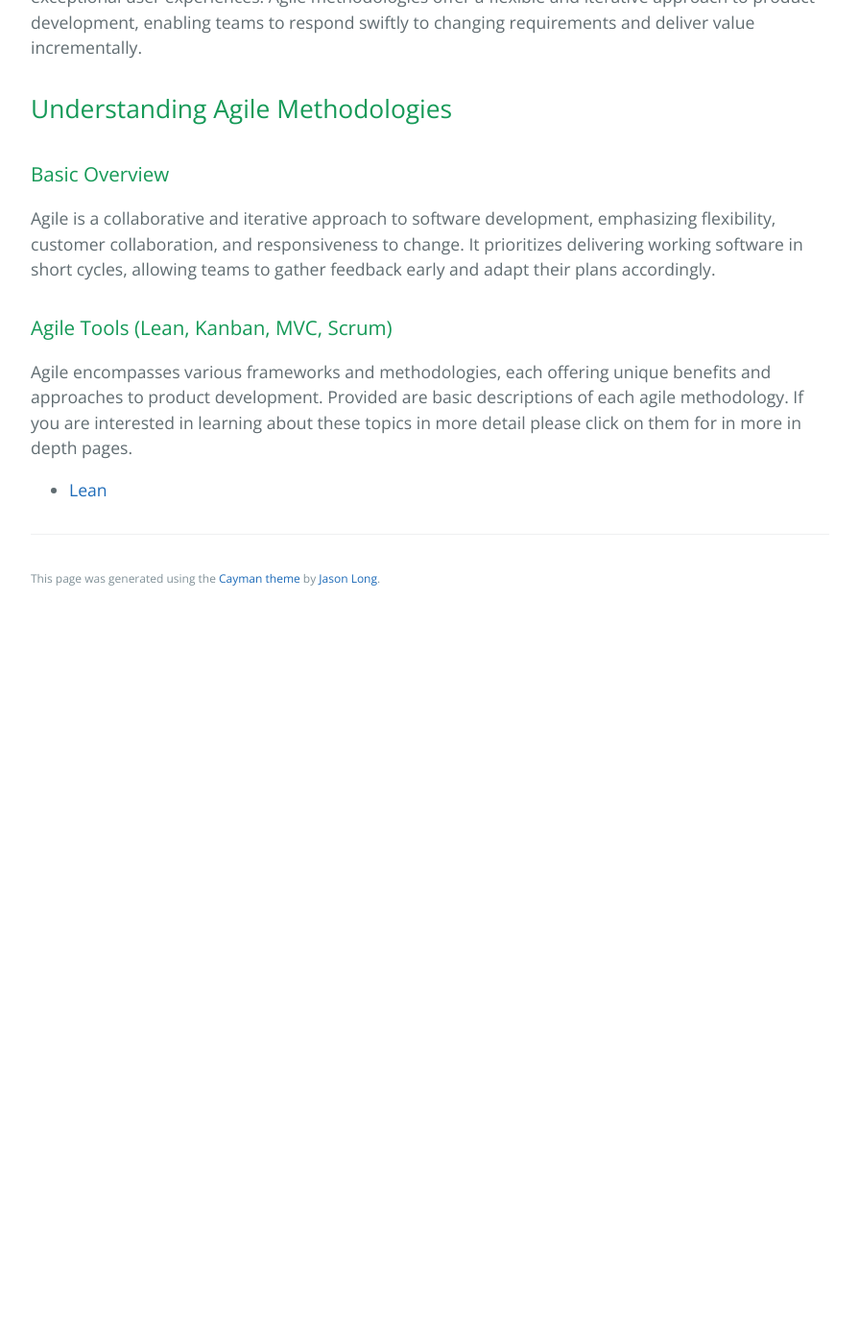
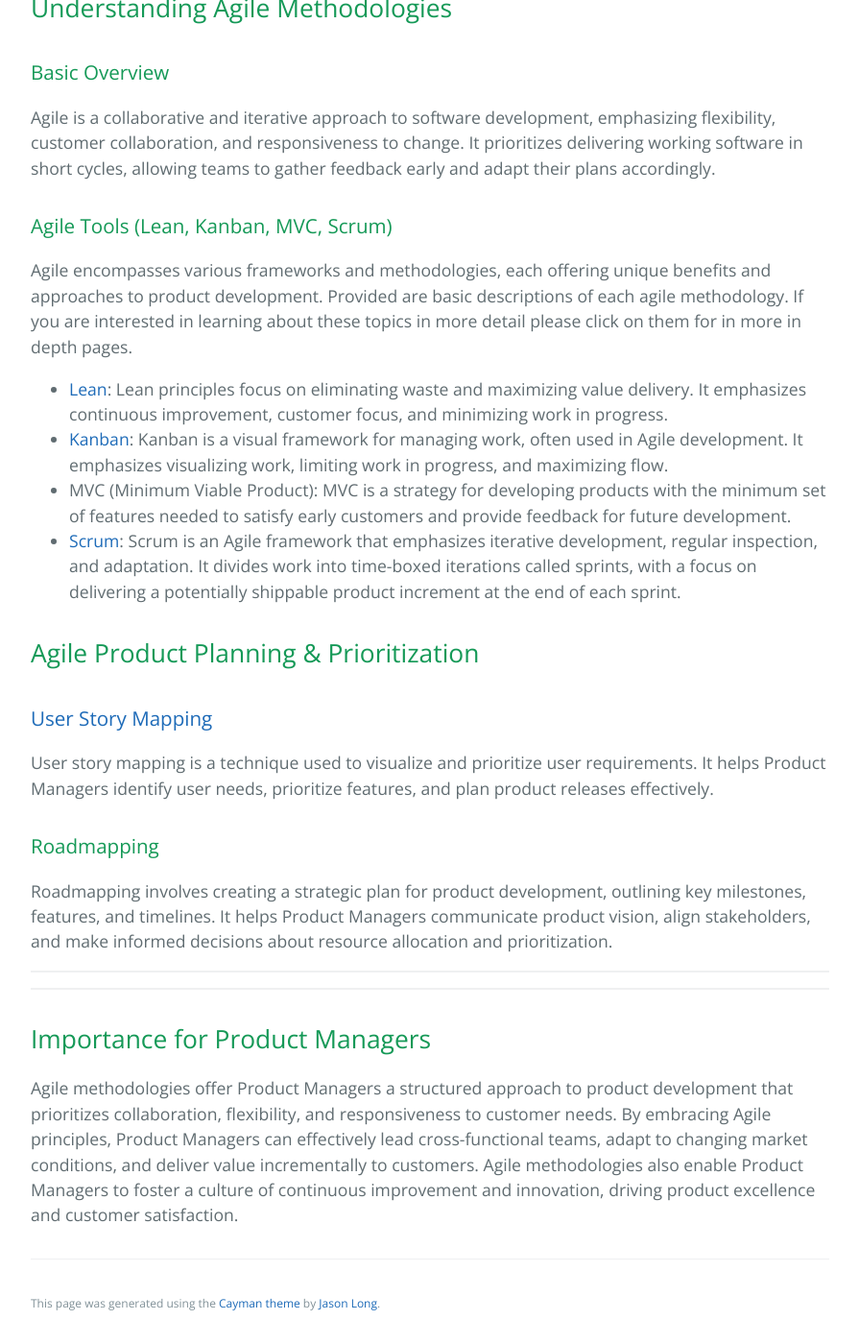
Before and after one commit to learning-software-engineering/learning-software-engineering.github.io, a Jekyll site: the page built from Topics/Product_Management/Agile_Methodologies_Product_Management.md, in a window 1280 px wide and 1400 px high, scrolled down 912 px. Shown: the whole window at 96% size, without its empty margins (192-1087 px from the left). Built offline with Jekyll 4.4.1, drawn with Linux system fonts in a browser that asks for light colours; our own code applies the rules of GitHub Pages for plain Markdown files; before the commit the page ends 1557 px from its top, so only the background shows below that; some of the changed text lies outside the part shown.

Commit message:
Update Agile_Methodologies_Product_Management.md
- added importance for product managers tab

```diff
--- a/Topics/Product_Management/Agile_Methodologies_Product_Management.md
+++ b/Topics/Product_Management/Agile_Methodologies_Product_Management.md
@@ -3,12 +3,8 @@
 
 ## Table of Contents
 - [Background](#back)
-- [Steps to Build a Product Development Strategy](#steps)
-  - [Conduct Market Research](#market-research)
-  - [Conduct Primary Research](#primary-research)
-  - [Build a Prototype And Test the Product](#prototype)
-  - [Launch the Product](#launch)
-- [Sources](#sources)
+- [Agile Tools](#tools)
+- [Importance for Product Managers](#pm)
 
 
 
@@ -23,7 +19,29 @@ In today's dynamic tech landscape, where adaptability and efficiency reign supre
 ### Basic Overview
 Agile is a collaborative and iterative approach to software development, emphasizing flexibility, customer collaboration, and responsiveness to change. It prioritizes delivering working software in short cycles, allowing teams to gather feedback early and adapt their plans accordingly.
 
+<a name="tools"></a>
 ### Agile Tools (Lean, Kanban, MVC, Scrum)
 Agile encompasses various frameworks and methodologies, each offering unique benefits and approaches to product development.
 Provided are basic descriptions of each agile methodology. If you are interested in learning about these topics in more detail please click on them for in more in depth pages.
-* [Lean](./../Software_Engineering/Lean.md)
+* [Lean](./../Software_Engineering/Lean.md): Lean principles focus on eliminating waste and maximizing value delivery. It emphasizes continuous improvement, customer focus, and minimizing work in progress.
+* [Kanban](./../Software_Engineering/Kanban.md): Kanban is a visual framework for managing work, often used in Agile development. It emphasizes visualizing work, limiting work in progress, and maximizing flow.
+* MVC (Minimum Viable Product): MVC is a strategy for developing products with the minimum set of features needed to satisfy early customers and provide feedback for future development.
+* [Scrum](./../Software_Engineering/Scrum.md): Scrum is an Agile framework that emphasizes iterative development, regular inspection, and adaptation. It divides work into time-boxed iterations called sprints, with a focus on delivering a potentially shippable product increment at the end of each sprint.
+
+## Agile Product Planning & Prioritization
+### [User Story Mapping](./../Software_Engineering/User_Stories.md)
+User story mapping is a technique used to visualize and prioritize user requirements. It helps Product Managers identify user needs, prioritize features, and plan product releases effectively.
+
+### Roadmapping
+Roadmapping involves creating a strategic plan for product development, outlining key milestones, features, and timelines. It helps Product Managers communicate product vision, align stakeholders, and make informed decisions about resource allocation and prioritization.
+
+
+
+------
+
+------
+
+
+<a name="pm"></a>
+## Importance for Product Managers
+Agile methodologies offer Product Managers a structured approach to product development that prioritizes collaboration, flexibility, and responsiveness to customer needs. By embracing Agile principles, Product Managers can effectively lead cross-functional teams, adapt to changing market conditions, and deliver value incrementally to customers. Agile methodologies also enable Product Managers to foster a culture of continuous improvement and innovation, driving product excellence and customer satisfaction.
```
